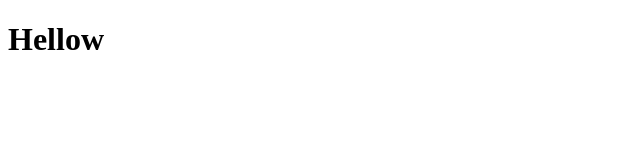
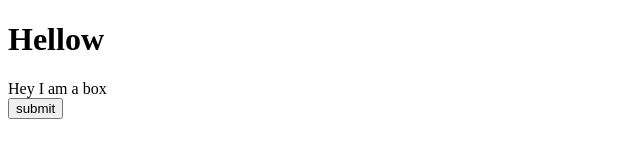
Before and after one commit to gagan-k454545/Java-script, a plain HTML site: page javascript 1/index.html in a window 1280 px wide. Shown: the whole page, without its empty margins (0-640 px from the left). Drawn offline with Linux system fonts and the light colour scheme.

Commit message:
THIS IS FOLEDR 1 OF JAVA SCRIPT

```diff
--- a/javascript 1/index.html
+++ b/javascript 1/index.html
@@ -8,5 +8,9 @@
 <body>
     <h1>Hellow </h1>
     <script src="script.js"></script>
+    <div class="class">
+        Hey I am a box
+    </div>
+    <button onclick="alert('hellow word')">submit</button>
 </body>
 </html>
```
